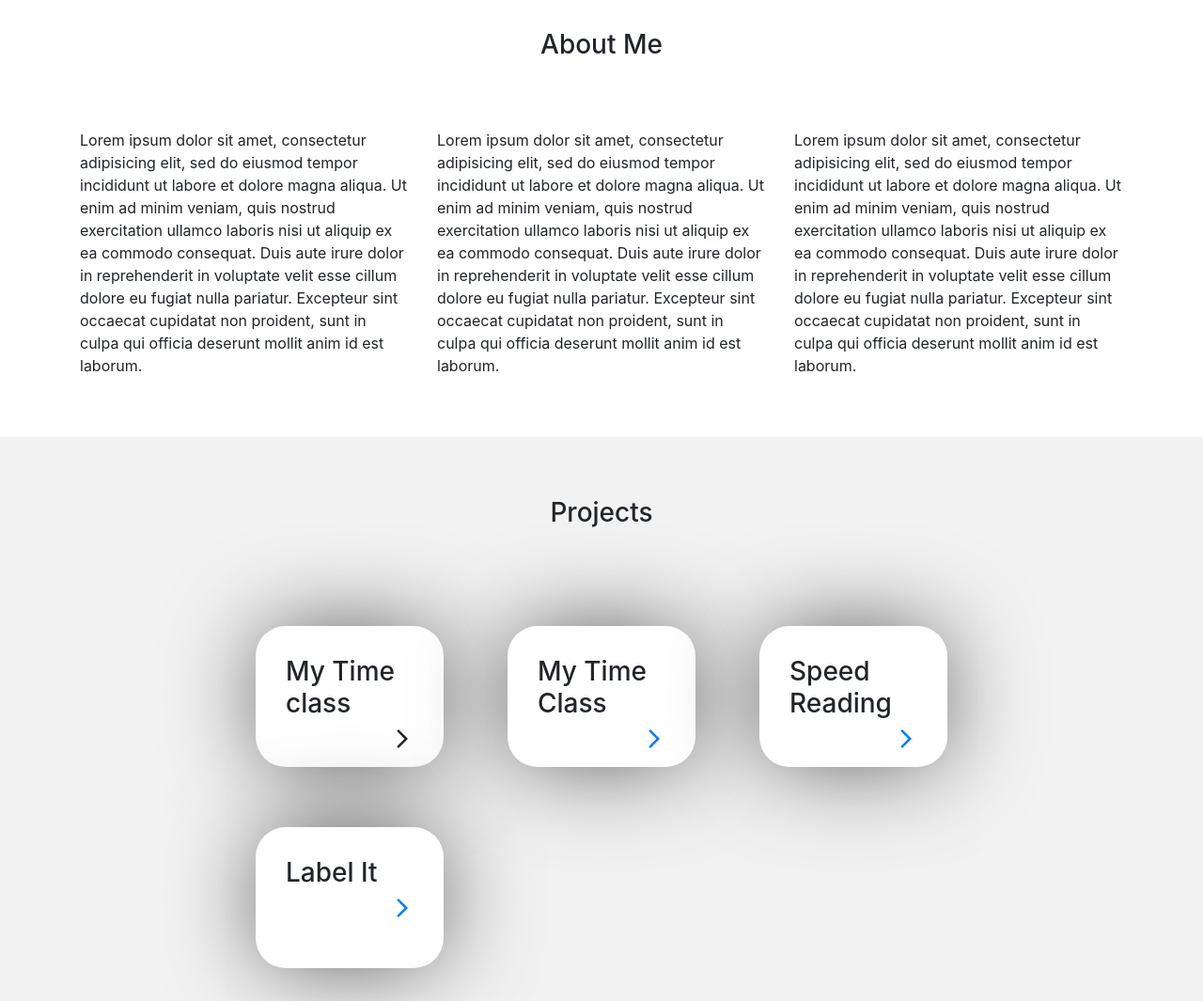
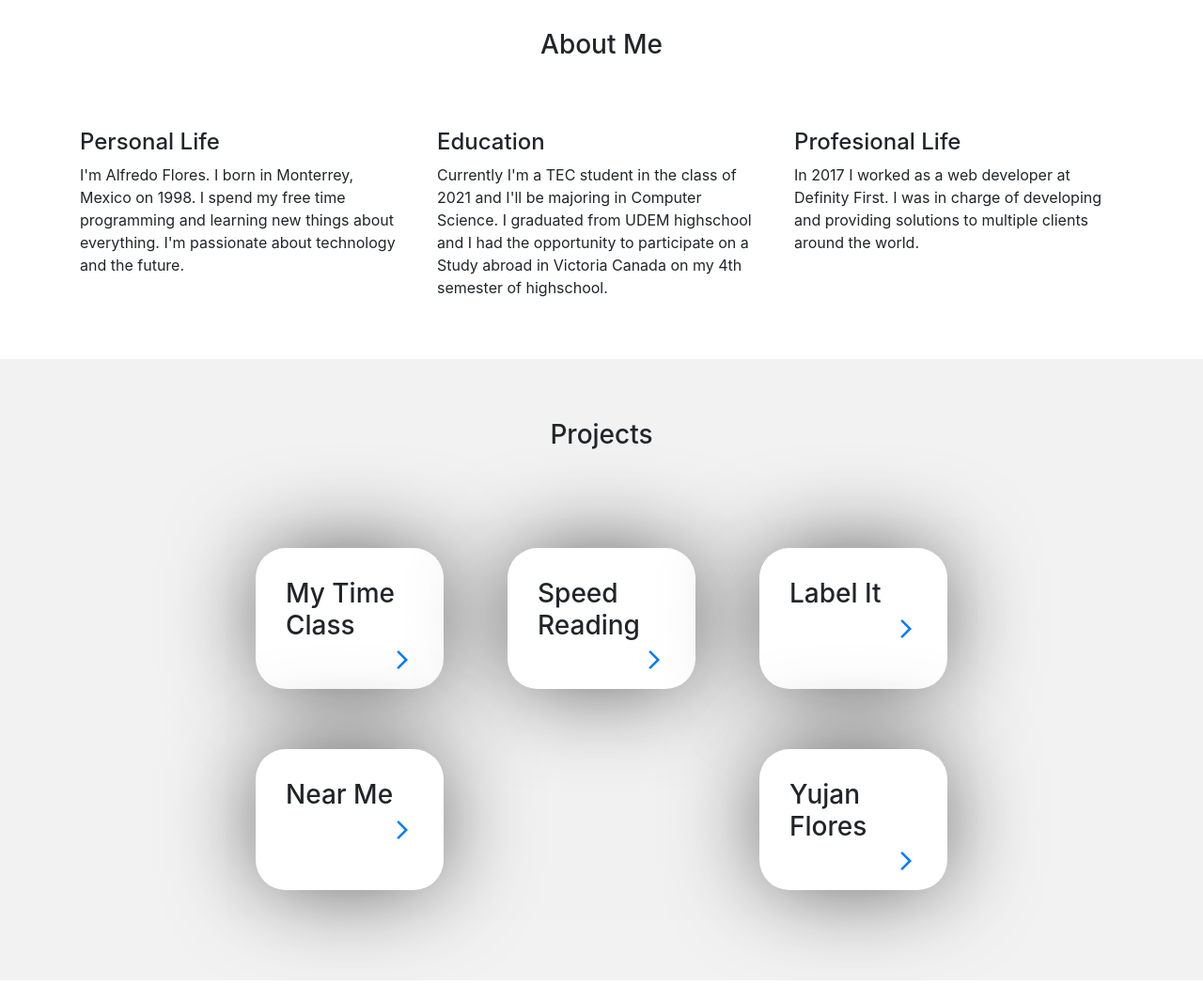
Before and after one commit to alfredofloresnt/portfolio, a plain HTML site: page index.html in a window 1280 px wide. Shown: the part 660-1725 px from the top of the page at 94% size. After the commit the page ends 1703 px from the top, so only its background shows below. Drawn offline with nearby package versions, Linux system fonts and the light colour scheme.

Commit message:
Update about me info

```diff
--- a/index.html
+++ b/index.html
@@ -49,13 +49,16 @@
       </div>
       <div class="row">
         <div class="col-md-4">
-          Lorem ipsum dolor sit amet, consectetur adipisicing elit, sed do eiusmod tempor incididunt ut labore et dolore magna aliqua. Ut enim ad minim veniam, quis nostrud exercitation ullamco laboris nisi ut aliquip ex ea commodo consequat. Duis aute irure dolor in reprehenderit in voluptate velit esse cillum dolore eu fugiat nulla pariatur. Excepteur sint occaecat cupidatat non proident, sunt in culpa qui officia deserunt mollit anim id est laborum.
+        	<h4>Personal Life</h4>
+          I'm Alfredo Flores. I born in Monterrey, Mexico on 1998. I spend my free time programming and learning new things about everything. I'm passionate about technology and the future.
         </div>
         <div class="col-md-4">
-          Lorem ipsum dolor sit amet, consectetur adipisicing elit, sed do eiusmod tempor incididunt ut labore et dolore magna aliqua. Ut enim ad minim veniam, quis nostrud exercitation ullamco laboris nisi ut aliquip ex ea commodo consequat. Duis aute irure dolor in reprehenderit in voluptate velit esse cillum dolore eu fugiat nulla pariatur. Excepteur sint occaecat cupidatat non proident, sunt in culpa qui officia deserunt mollit anim id est laborum.
+        	<h4>Education</h4>
+          Currently I'm a TEC student in the class of 2021 and I'll be majoring in Computer Science. I graduated from UDEM highschool and I had the opportunity to participate on a Study abroad in Victoria Canada on my 4th semester of highschool.
         </div>
         <div class="col-md-4">
-          Lorem ipsum dolor sit amet, consectetur adipisicing elit, sed do eiusmod tempor incididunt ut labore et dolore magna aliqua. Ut enim ad minim veniam, quis nostrud exercitation ullamco laboris nisi ut aliquip ex ea commodo consequat. Duis aute irure dolor in reprehenderit in voluptate velit esse cillum dolore eu fugiat nulla pariatur. Excepteur sint occaecat cupidatat non proident, sunt in culpa qui officia deserunt mollit anim id est laborum.
+        	<h4>Profesional Life</h4>
+          In 2017 I worked as a web developer at Definity First. I was in charge of developing and providing solutions to multiple clients around the world.
         </div>
       </div>
     </div>
@@ -66,14 +69,6 @@
             <h3>Projects</h3>
           </div>
           <div class="container-flexbox" id="projects">
-            <div class="project-element-div">
-            <div class="project-element">
-              <h3>My Time class</h3>
-              <div class="project-element-span">
-                <span class=" material-icons" style="font-size:24px;">arrow_forward_ios</span>
-              </div>
-            </div>
-          </div>
       </div>
     </div>
   </div>
@@ -85,6 +80,10 @@
                           {"nombre":"Speed Reading",
                           "GithubLink":"https://www.facebook.com"},
                           {"nombre":"Label It",
+                          "GithubLink":"https://www.facebook.com"},
+                          {"nombre":"Near Me",
+                          "GithubLink":"https://www.facebook.com"},
+                          {"nombre":"Yujan Flores",
                           "GithubLink":"https://www.facebook.com"}
                         ]
             }
```
